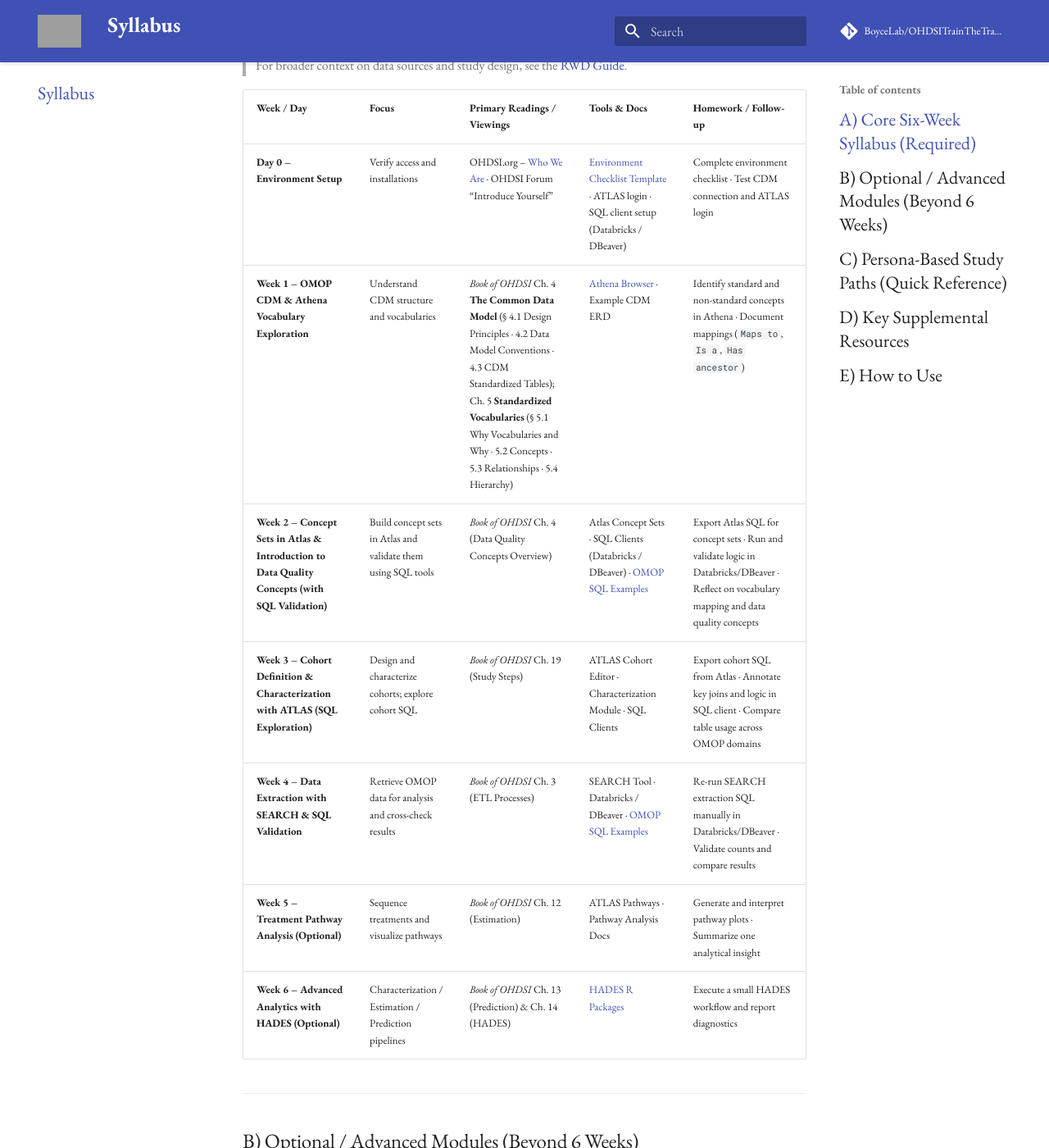
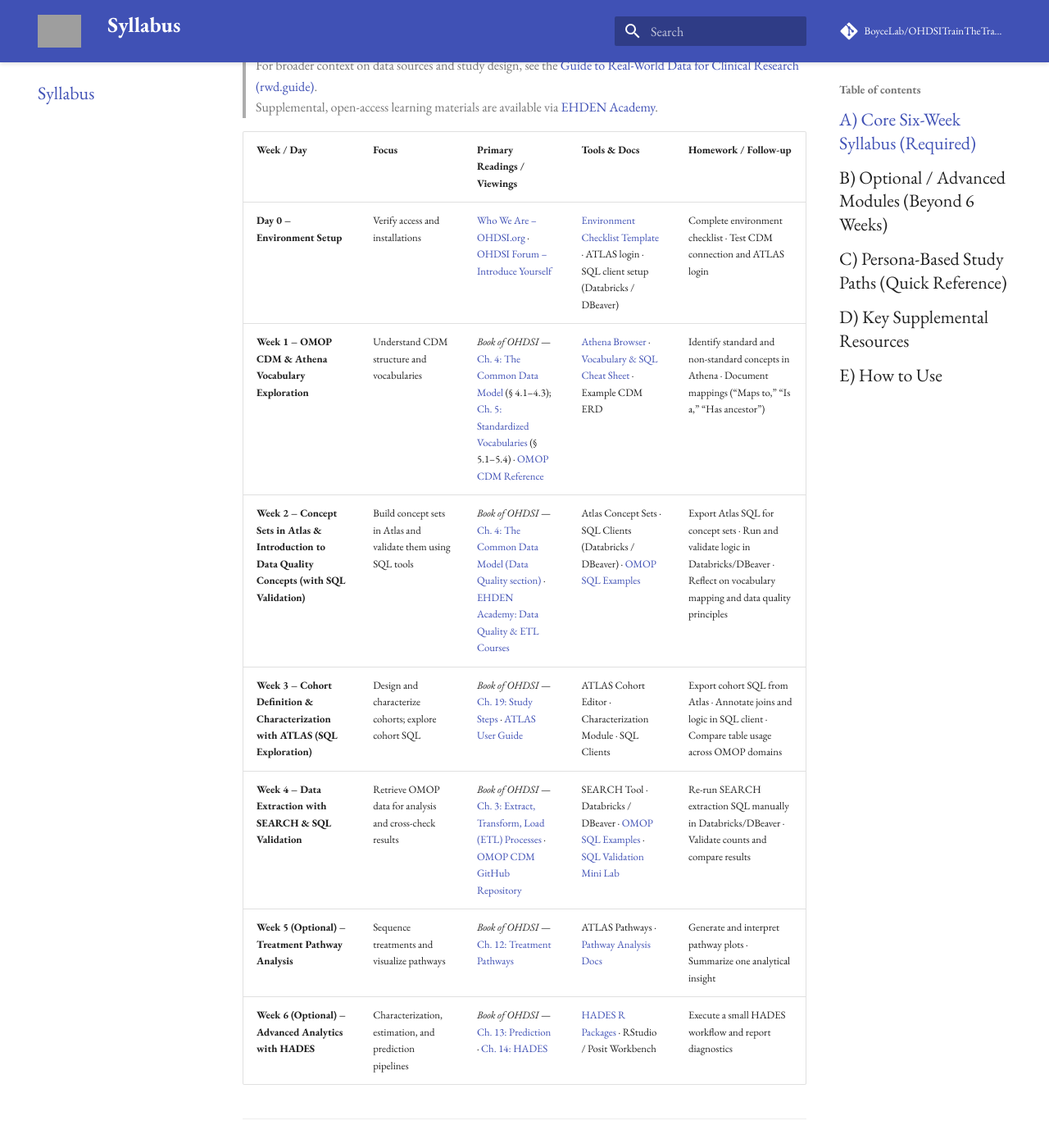
Before and after one commit to BoyceLab/OHDSITrainTheTrainer-6WK, an MkDocs documentation site: the page built from docs/syllabus.md, in a window 1280 px wide and 1400 px high, scrolled down 485 px. Shown: the whole window at 82% size. Built offline with MkDocs 1.6.1 and Material for MkDocs 9.7.7, drawn with Linux system fonts in a browser that asks for light colours; comment, search, counter and statistics services are not loaded; grey boxes are pictures that could not be loaded.

Commit message:
Update syllabus.md

```diff
--- a/docs/syllabus.md
+++ b/docs/syllabus.md
@@ -7,18 +7,19 @@
 
 ## A) Core Six-Week Syllabus (Required)
 
-> 💡 Tip: Chapters refer to the [Book of OHDSI](https://ohdsi.github.io/TheBookOfOhdsi/).
-> For broader context on data sources and study design, see the [RWD Guide](https://rwd.guide/).
+> 💡 **Tip:** Chapters refer to the [Book of OHDSI](https://ohdsi.github.io/TheBookOfOhdsi/).
+> For broader context on data sources and study design, see the [Guide to Real-World Data for Clinical Research (rwd.guide)](https://rwd.guide/).
+> Supplemental, open-access learning materials are available via [EHDEN Academy](https://academy.ehden.eu/course/index.php?categoryid=all).
 
 | **Week / Day** | **Focus** | **Primary Readings / Viewings** | **Tools & Docs** | **Homework / Follow-up** |
 |-----------------|------------|---------------------------------|------------------|---------------------------|
-| **Day 0 – Environment Setup** | Verify access and installations | OHDSI.org – [Who We Are](https://www.ohdsi.org/who-we-are/) · OHDSI Forum “Introduce Yourself” | [Environment Checklist Template](common_artifacts/environment-checklist-template.md) · ATLAS login · SQL client setup (Databricks / DBeaver) | Complete environment checklist · Test CDM connection and ATLAS login |
-| **Week 1 – OMOP CDM & Athena Vocabulary Exploration** | Understand CDM structure and vocabularies | *Book of OHDSI* Ch. 4 **The Common Data Model** (§ 4.1 Design Principles · 4.2 Data Model Conventions · 4.3 CDM Standardized Tables); Ch. 5 **Standardized Vocabularies** (§ 5.1 Why Vocabularies and Why · 5.2 Concepts · 5.3 Relationships · 5.4 Hierarchy) | [Athena Browser](https://athena.ohdsi.org/) · Example CDM ERD | Identify standard and non-standard concepts in Athena · Document mappings (`Maps to`, `Is a`, `Has ancestor`) |
-| **Week 2 – Concept Sets in Atlas & Introduction to Data Quality Concepts (with SQL Validation)** | Build concept sets in Atlas and validate them using SQL tools | *Book of OHDSI* Ch. 4 (Data Quality Concepts Overview) | Atlas Concept Sets · SQL Clients (Databricks / DBeaver) · [OMOP SQL Examples](common_artifacts/omop-sql-examples.md) | Export Atlas SQL for concept sets · Run and validate logic in Databricks/DBeaver · Reflect on vocabulary mapping and data quality concepts |
-| **Week 3 – Cohort Definition & Characterization with ATLAS (SQL Exploration)** | Design and characterize cohorts; explore cohort SQL | *Book of OHDSI* Ch. 19 (Study Steps) | ATLAS Cohort Editor · Characterization Module · SQL Clients | Export cohort SQL from Atlas · Annotate key joins and logic in SQL client · Compare table usage across OMOP domains |
-| **Week 4 – Data Extraction with SEARCH & SQL Validation** | Retrieve OMOP data for analysis and cross-check results | *Book of OHDSI* Ch. 3 (ETL Processes) | SEARCH Tool · Databricks / DBeaver · [OMOP SQL Examples](common_artifacts/omop-sql-examples.md) | Re-run SEARCH extraction SQL manually in Databricks/DBeaver · Validate counts and compare results |
-| **Week 5 – Treatment Pathway Analysis (Optional)** | Sequence treatments and visualize pathways | *Book of OHDSI* Ch. 12 (Estimation) | ATLAS Pathways · Pathway Analysis Docs | Generate and interpret pathway plots · Summarize one analytical insight |
-| **Week 6 – Advanced Analytics with HADES (Optional)** | Characterization / Estimation / Prediction pipelines | *Book of OHDSI* Ch. 13 (Prediction) & Ch. 14 (HADES) | [HADES R Packages](https://ohdsi.github.io/Hades/) | Execute a small HADES workflow and report diagnostics |
+| **Day 0 – Environment Setup** | Verify access and installations | [Who We Are – OHDSI.org](https://www.ohdsi.org/who-we-are/) · [OHDSI Forum – Introduce Yourself](https://forums.ohdsi.org/) | [Environment Checklist Template](common_artifacts/environment-checklist-template.md) · ATLAS login · SQL client setup (Databricks / DBeaver) | Complete environment checklist · Test CDM connection and ATLAS login |
+| **Week 1 – OMOP CDM & Athena Vocabulary Exploration** | Understand CDM structure and vocabularies | *Book of OHDSI* — [Ch. 4: The Common Data Model](https://ohdsi.github.io/TheBookOfOhdsi/CommonDataModel.html) (§ 4.1–4.3); [Ch. 5: Standardized Vocabularies](https://ohdsi.github.io/TheBookOfOhdsi/StandardizedVocabularies.html) (§ 5.1–5.4) · [OMOP CDM Reference](https://ohdsi.github.io/CommonDataModel/) | [Athena Browser](https://athena.ohdsi.org/) · [Vocabulary & SQL Cheat Sheet](common_artifacts/omop-vocab-sql-cheat-sheet.md) · Example CDM ERD | Identify standard and non-standard concepts in Athena · Document mappings (“Maps to,” “Is a,” “Has ancestor”) |
+| **Week 2 – Concept Sets in Atlas & Introduction to Data Quality Concepts (with SQL Validation)** | Build concept sets in Atlas and validate them using SQL tools | *Book of OHDSI* — [Ch. 4: The Common Data Model (Data Quality section)](https://ohdsi.github.io/TheBookOfOhdsi/CommonDataModel.html#data-quality) · [EHDEN Academy: Data Quality & ETL Courses](https://academy.ehden.eu/course/index.php?categoryid=all) | Atlas Concept Sets · SQL Clients (Databricks / DBeaver) · [OMOP SQL Examples](common_artifacts/omop-sql-examples.md) | Export Atlas SQL for concept sets · Run and validate logic in Databricks/DBeaver · Reflect on vocabulary mapping and data quality principles |
+| **Week 3 – Cohort Definition & Characterization with ATLAS (SQL Exploration)** | Design and characterize cohorts; explore cohort SQL | *Book of OHDSI* — [Ch. 19: Study Steps](https://ohdsi.github.io/TheBookOfOhdsi/PopulationLevelEstimation.html#study-steps) · [ATLAS User Guide](common_artifacts/atlas-user-process-guide.md) | ATLAS Cohort Editor · Characterization Module · SQL Clients | Export cohort SQL from Atlas · Annotate joins and logic in SQL client · Compare table usage across OMOP domains |
+| **Week 4 – Data Extraction with SEARCH & SQL Validation** | Retrieve OMOP data for analysis and cross-check results | *Book of OHDSI* — [Ch. 3: Extract, Transform, Load (ETL) Processes](https://ohdsi.github.io/TheBookOfOhdsi/ETL.html) · [OMOP CDM GitHub Repository](https://github.com/OHDSI/CommonDataModel) | SEARCH Tool · Databricks / DBeaver · [OMOP SQL Examples](common_artifacts/omop-sql-examples.md) · [SQL Validation Mini Lab](common_artifacts/sql-validation-mini-lab.md) | Re-run SEARCH extraction SQL manually in Databricks/DBeaver · Validate counts and compare results |
+| **Week 5 (Optional) – Treatment Pathway Analysis** | Sequence treatments and visualize pathways | *Book of OHDSI* — [Ch. 12: Treatment Pathways](https://ohdsi.github.io/TheBookOfOhdsi/PopulationLevelEstimation.html#treatment-pathways) | ATLAS Pathways · [Pathway Analysis Docs](https://ohdsi.github.io/Atlas/#/pathways) | Generate and interpret pathway plots · Summarize one analytical insight |
+| **Week 6 (Optional) – Advanced Analytics with HADES** | Characterization, estimation, and prediction pipelines | *Book of OHDSI* — [Ch. 13: Prediction](https://ohdsi.github.io/TheBookOfOhdsi/Prediction.html) · [Ch. 14: HADES](https://ohdsi.github.io/TheBookOfOhdsi/Hades.html) | [HADES R Packages](https://ohdsi.github.io/Hades/) · RStudio / Posit Workbench | Execute a small HADES workflow and report diagnostics |
 
 ---
 
```
